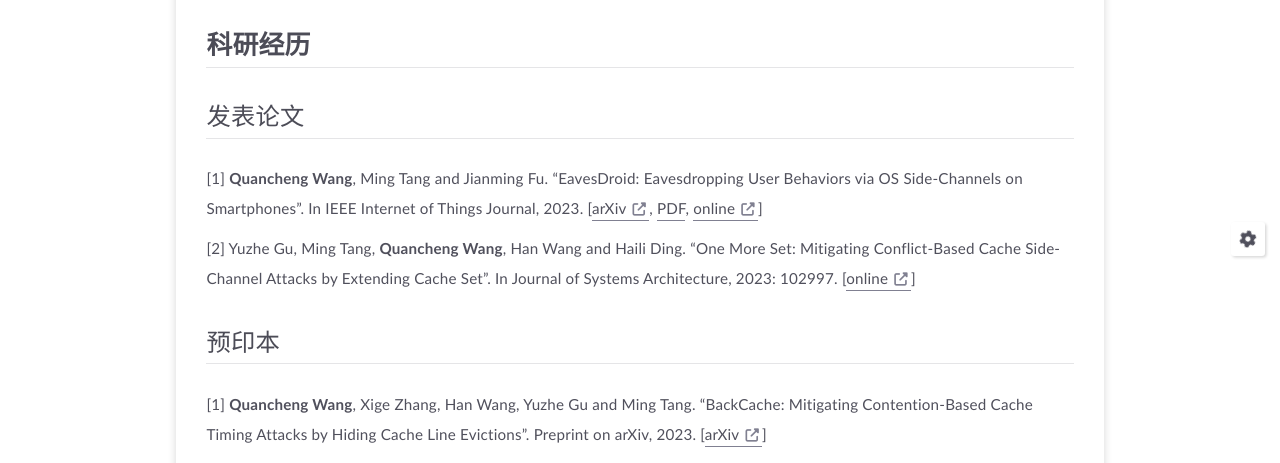
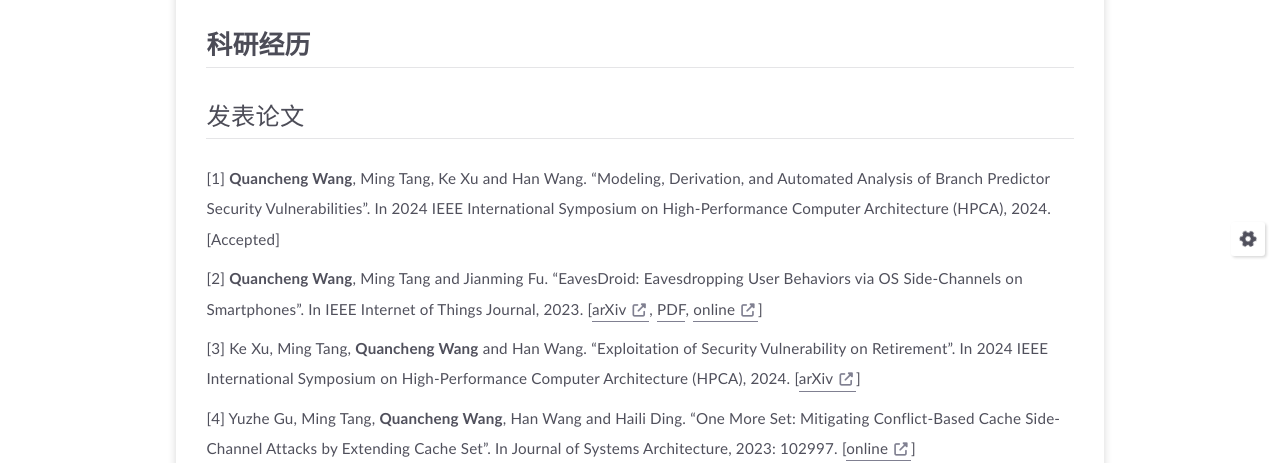
Before and after one commit to iamywang/iamywang.github.io, a plain HTML site: page about/index.html in a window 1280 px wide. Shown: the part 516-979 px from the top of the page. Drawn offline with Linux system fonts and the light colour scheme; some packages are replaced by stand-ins of ours; a script that the page names is missing.

Commit message:
Site updated: 2023-10-23 15:35:42

```diff
--- a/about/index.html
+++ b/about/index.html
@@ -208,15 +208,16 @@
 </ul>
 <h2 id="联系方式"><a href="#联系方式" class="headerlink" title="联系方式"></a>联系方式</h2><ul>
 <li>GitHub: <a class="link"   target="_blank" rel="noopener" href="https://github.com/iamywang" >https://github.com/iamywang<i class="fas fa-external-link-alt"></i></a></li>
-<li>Email: <a class="link"   href="mailto:&#119;&#x61;&#x6e;&#x67;&#x71;&#117;&#97;&#x6e;&#99;&#x68;&#x65;&#110;&#x67;&#x40;&#119;&#x68;&#x75;&#46;&#x65;&#100;&#117;&#x2e;&#x63;&#x6e;" >&#119;&#x61;&#x6e;&#x67;&#x71;&#117;&#97;&#x6e;&#99;&#x68;&#x65;&#110;&#x67;&#x40;&#119;&#x68;&#x75;&#46;&#x65;&#100;&#117;&#x2e;&#x63;&#x6e;<i class="fas fa-external-link-alt"></i></a>, <a class="link"   href="mailto:&#x77;&#x61;&#x6e;&#103;&#x71;&#x75;&#x61;&#110;&#x63;&#104;&#101;&#110;&#x67;&#64;&#x6d;&#97;&#105;&#108;&#46;&#x73;&#100;&#117;&#46;&#101;&#x64;&#x75;&#46;&#99;&#x6e;" >&#x77;&#x61;&#x6e;&#103;&#x71;&#x75;&#x61;&#110;&#x63;&#104;&#101;&#110;&#x67;&#64;&#x6d;&#97;&#105;&#108;&#46;&#x73;&#100;&#117;&#46;&#101;&#x64;&#x75;&#46;&#99;&#x6e;<i class="fas fa-external-link-alt"></i></a></li>
+<li>Email: <a class="link"   href="mailto:&#x77;&#97;&#110;&#x67;&#113;&#117;&#x61;&#110;&#x63;&#104;&#x65;&#110;&#103;&#x40;&#119;&#x68;&#117;&#46;&#x65;&#100;&#x75;&#x2e;&#99;&#x6e;" >&#x77;&#97;&#110;&#x67;&#113;&#117;&#x61;&#110;&#x63;&#104;&#x65;&#110;&#103;&#x40;&#119;&#x68;&#117;&#46;&#x65;&#100;&#x75;&#x2e;&#99;&#x6e;<i class="fas fa-external-link-alt"></i></a>, <a class="link"   href="mailto:&#x77;&#97;&#110;&#103;&#x71;&#x75;&#x61;&#x6e;&#x63;&#104;&#101;&#110;&#x67;&#64;&#109;&#x61;&#105;&#x6c;&#x2e;&#115;&#100;&#x75;&#46;&#x65;&#100;&#117;&#46;&#99;&#x6e;" >&#x77;&#97;&#110;&#103;&#x71;&#x75;&#x61;&#x6e;&#x63;&#104;&#101;&#110;&#x67;&#64;&#109;&#x61;&#105;&#x6c;&#x2e;&#115;&#100;&#x75;&#46;&#x65;&#100;&#117;&#46;&#99;&#x6e;<i class="fas fa-external-link-alt"></i></a></li>
 <li>谷歌学术: <a class="link"   target="_blank" rel="noopener" href="https://scholar.google.com/citations?user=D1O2EssAAAAJ&amp;hl=en" >https://scholar.google.com/citations?user=D1O2EssAAAAJ&amp;hl=en<i class="fas fa-external-link-alt"></i></a></li>
 <li>ORCID: <a class="link"   target="_blank" rel="noopener" href="https://orcid.org/0000-0002-0313-1853" >https://orcid.org/0000-0002-0313-1853<i class="fas fa-external-link-alt"></i></a></li>
 <li>Web of Science: <a class="link"   target="_blank" rel="noopener" href="https://www.webofscience.com/wos/author/record/ITT-2810-2023" >https://www.webofscience.com/wos/author/record/ITT-2810-2023<i class="fas fa-external-link-alt"></i></a></li>
 </ul>
-<h2 id="科研经历"><a href="#科研经历" class="headerlink" title="科研经历"></a>科研经历</h2><h3 id="发表论文"><a href="#发表论文" class="headerlink" title="发表论文"></a>发表论文</h3><p>[1] <strong>Quancheng Wang</strong>, Ming Tang and Jianming Fu. “EavesDroid: Eavesdropping User Behaviors via OS Side-Channels on Smartphones”. In IEEE Internet of Things Journal, 2023. [<a class="link"   target="_blank" rel="noopener" href="https://arxiv.org/pdf/2303.03700.pdf" >arXiv<i class="fas fa-external-link-alt"></i></a>, <a href="https://iamywang.github.io/pubs/iot23.pdf">PDF</a>, <a class="link"   target="_blank" rel="noopener" href="http://dx.doi.org/10.1109/JIOT.2023.3298992" >online<i class="fas fa-external-link-alt"></i></a>]</p>
-<p>[2] Yuzhe Gu, Ming Tang, <strong>Quancheng Wang</strong>, Han Wang and Haili Ding. “One More Set: Mitigating Conflict-Based Cache Side-Channel Attacks by Extending Cache Set”. In Journal of Systems Architecture, 2023: 102997. [<a class="link"   target="_blank" rel="noopener" href="https://doi.org/10.1016/j.sysarc.2023.102997" >online<i class="fas fa-external-link-alt"></i></a>]</p>
+<h2 id="科研经历"><a href="#科研经历" class="headerlink" title="科研经历"></a>科研经历</h2><h3 id="发表论文"><a href="#发表论文" class="headerlink" title="发表论文"></a>发表论文</h3><p>[1] <strong>Quancheng Wang</strong>, Ming Tang, Ke Xu and Han Wang. “Modeling, Derivation, and Automated Analysis of Branch Predictor Security Vulnerabilities”. In 2024 IEEE International Symposium on High-Performance Computer Architecture (HPCA), 2024. [Accepted]</p>
+<p>[2] <strong>Quancheng Wang</strong>, Ming Tang and Jianming Fu. “EavesDroid: Eavesdropping User Behaviors via OS Side-Channels on Smartphones”. In IEEE Internet of Things Journal, 2023. [<a class="link"   target="_blank" rel="noopener" href="https://arxiv.org/pdf/2303.03700.pdf" >arXiv<i class="fas fa-external-link-alt"></i></a>, <a href="https://iamywang.github.io/pubs/iot23.pdf">PDF</a>, <a class="link"   target="_blank" rel="noopener" href="http://dx.doi.org/10.1109/JIOT.2023.3298992" >online<i class="fas fa-external-link-alt"></i></a>]</p>
+<p>[3] Ke Xu, Ming Tang, <strong>Quancheng Wang</strong> and Han Wang. “Exploitation of Security Vulnerability on Retirement”. In 2024 IEEE International Symposium on High-Performance Computer Architecture (HPCA), 2024. [<a class="link"   target="_blank" rel="noopener" href="https://arxiv.org/pdf/2307.12486.pdf" >arXiv<i class="fas fa-external-link-alt"></i></a>]</p>
+<p>[4] Yuzhe Gu, Ming Tang, <strong>Quancheng Wang</strong>, Han Wang and Haili Ding. “One More Set: Mitigating Conflict-Based Cache Side-Channel Attacks by Extending Cache Set”. In Journal of Systems Architecture, 2023: 102997. [<a class="link"   target="_blank" rel="noopener" href="https://doi.org/10.1016/j.sysarc.2023.102997" >online<i class="fas fa-external-link-alt"></i></a>]</p>
 <h3 id="预印本"><a href="#预印本" class="headerlink" title="预印本"></a>预印本</h3><p>[1] <strong>Quancheng Wang</strong>, Xige Zhang, Han Wang, Yuzhe Gu and Ming Tang. “BackCache: Mitigating Contention-Based Cache Timing Attacks by Hiding Cache Line Evictions”. Preprint on arXiv, 2023. [<a class="link"   target="_blank" rel="noopener" href="http://arxiv.org/pdf/2304.10268.pdf" >arXiv<i class="fas fa-external-link-alt"></i></a>]</p>
-<p>[2] Ke Xu, Ming Tang, <strong>Quancheng Wang</strong> and Han Wang. “New Covert and Side Channels Based on Retirement”. Preprint on arXiv, 2023. [<a class="link"   target="_blank" rel="noopener" href="https://arxiv.org/pdf/2307.12486.pdf" >arXiv<i class="fas fa-external-link-alt"></i></a>]</p>
 <p>[3] Han Wang, Ming Tang, Ke Xu and <strong>Quancheng Wang</strong>. “BandwidthBreach: Unleashing Covert and Side Channels through Cache Bandwidth Exploitation”. Preprint on arXiv, 2023. [<a class="link"   target="_blank" rel="noopener" href="http://arxiv.org/pdf/2306.01996.pdf" >arXiv<i class="fas fa-external-link-alt"></i></a>]</p>
 <h3 id="审稿人"><a href="#审稿人" class="headerlink" title="审稿人"></a>审稿人</h3><p>[1] IEEE Internet of Things Journal, 2023.</p>
 <h2 id="项目经历"><a href="#项目经历" class="headerlink" title="项目经历"></a>项目经历</h2><p>[1] 一个基于KLEE符号执行与Qt5的侧信道漏洞检测和修复平台（2022，负责KLEE和客户端开发）</p>
```
Also changed, not shown: search.json (+1 -1 lines).
